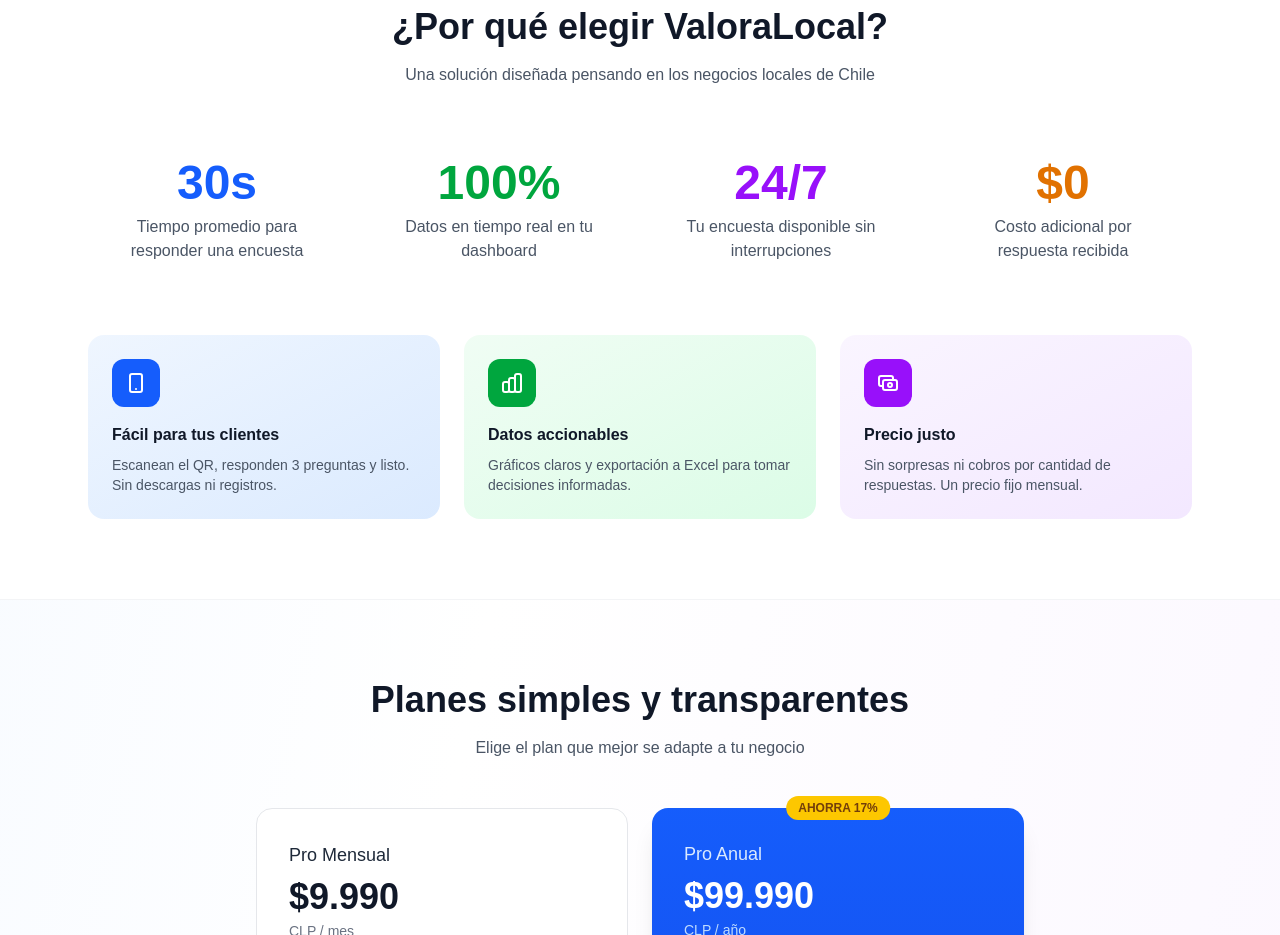
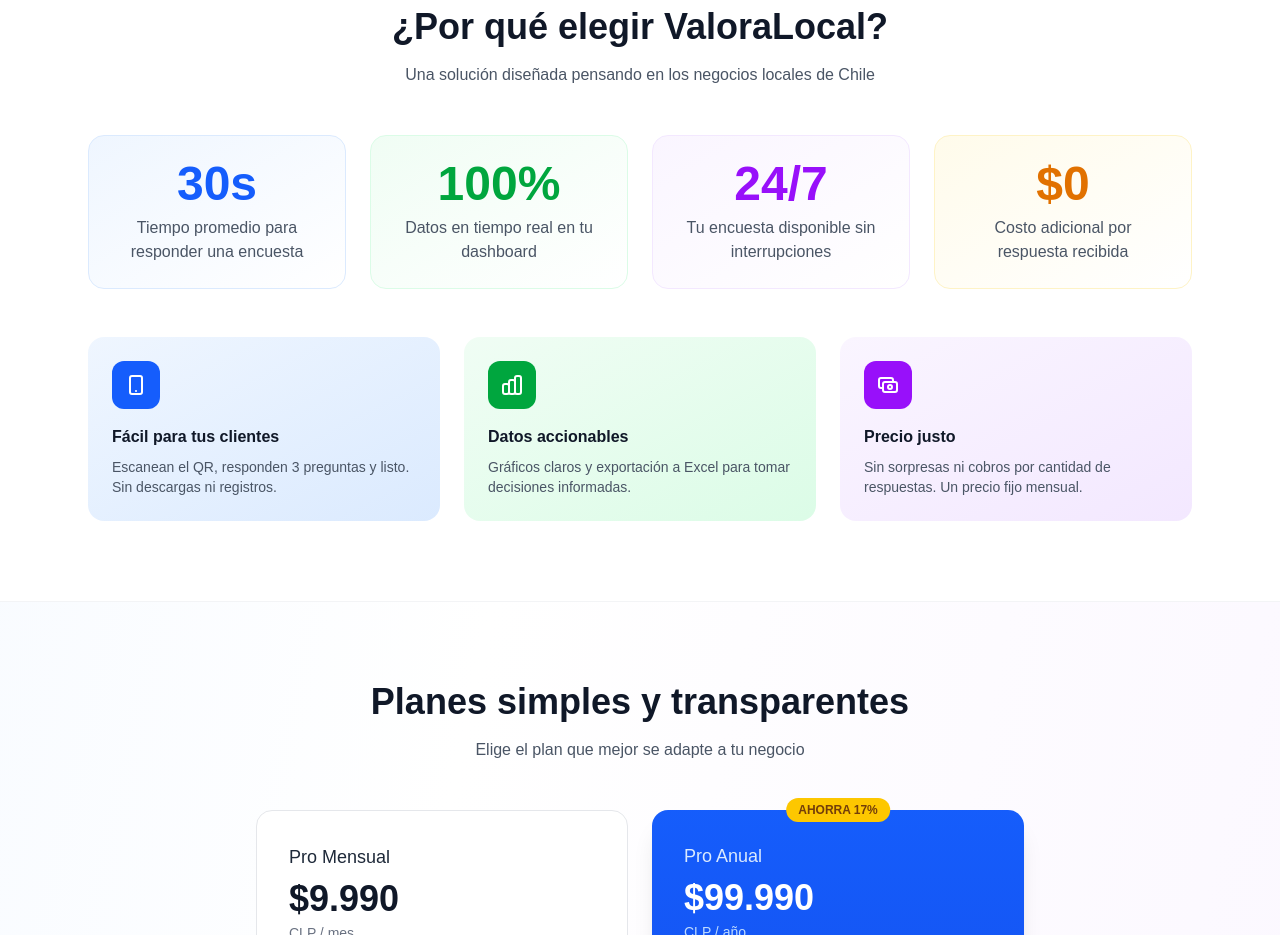
Before and after one commit to DiegoSalsa/SatisfaccionClientes, a Next.js app: page / in a window 1280 px wide. Shown: the part 3160-4095 px from the top of the page. Built offline with nearby package versions, Linux system fonts and the light colour scheme.

Commit message:
add animations to why choose us section

```diff
--- a/app/page.tsx
+++ b/app/page.tsx
@@ -452,23 +452,71 @@
               viewport={{ once: true, margin: "-50px" }}
               className="grid md:grid-cols-4 gap-6"
             >
-              <motion.div variants={staggerItem} className="text-center p-6">
-                <div className="text-5xl font-bold text-blue-600 dark:text-blue-400 mb-2">30s</div>
+              <motion.div
+                variants={staggerItem}
+                whileHover={{ scale: 1.05, y: -5 }}
+                className="text-center p-6 bg-gradient-to-br from-blue-50 to-white dark:from-blue-900/10 dark:to-zinc-900 rounded-2xl border border-blue-100 dark:border-blue-900/30"
+              >
+                <motion.div
+                  className="text-5xl font-bold text-blue-600 dark:text-blue-400 mb-2"
+                  initial={{ scale: 0 }}
+                  whileInView={{ scale: 1 }}
+                  viewport={{ once: true }}
+                  transition={{ type: "spring", stiffness: 200, delay: 0.1 }}
+                >
+                  30s
+                </motion.div>
                 <p className="text-gray-600 dark:text-zinc-400">Tiempo promedio para responder una encuesta</p>
               </motion.div>
 
-              <motion.div variants={staggerItem} className="text-center p-6">
-                <div className="text-5xl font-bold text-green-600 dark:text-green-400 mb-2">100%</div>
+              <motion.div
+                variants={staggerItem}
+                whileHover={{ scale: 1.05, y: -5 }}
+                className="text-center p-6 bg-gradient-to-br from-green-50 to-white dark:from-green-900/10 dark:to-zinc-900 rounded-2xl border border-green-100 dark:border-green-900/30"
+              >
+                <motion.div
+                  className="text-5xl font-bold text-green-600 dark:text-green-400 mb-2"
+                  initial={{ scale: 0 }}
+                  whileInView={{ scale: 1 }}
+                  viewport={{ once: true }}
+                  transition={{ type: "spring", stiffness: 200, delay: 0.2 }}
+                >
+                  100%
+                </motion.div>
                 <p className="text-gray-600 dark:text-zinc-400">Datos en tiempo real en tu dashboard</p>
               </motion.div>
 
-              <motion.div variants={staggerItem} className="text-center p-6">
-                <div className="text-5xl font-bold text-purple-600 dark:text-purple-400 mb-2">24/7</div>
+              <motion.div
+                variants={staggerItem}
+                whileHover={{ scale: 1.05, y: -5 }}
+                className="text-center p-6 bg-gradient-to-br from-purple-50 to-white dark:from-purple-900/10 dark:to-zinc-900 rounded-2xl border border-purple-100 dark:border-purple-900/30"
+              >
+                <motion.div
+                  className="text-5xl font-bold text-purple-600 dark:text-purple-400 mb-2"
+                  initial={{ scale: 0 }}
+                  whileInView={{ scale: 1 }}
+                  viewport={{ once: true }}
+                  transition={{ type: "spring", stiffness: 200, delay: 0.3 }}
+                >
+                  24/7
+                </motion.div>
                 <p className="text-gray-600 dark:text-zinc-400">Tu encuesta disponible sin interrupciones</p>
               </motion.div>
 
-              <motion.div variants={staggerItem} className="text-center p-6">
-                <div className="text-5xl font-bold text-amber-600 dark:text-amber-400 mb-2">$0</div>
+              <motion.div
+                variants={staggerItem}
+                whileHover={{ scale: 1.05, y: -5 }}
+                className="text-center p-6 bg-gradient-to-br from-amber-50 to-white dark:from-amber-900/10 dark:to-zinc-900 rounded-2xl border border-amber-100 dark:border-amber-900/30"
+              >
+                <motion.div
+                  className="text-5xl font-bold text-amber-600 dark:text-amber-400 mb-2"
+                  initial={{ scale: 0 }}
+                  whileInView={{ scale: 1 }}
+                  viewport={{ once: true }}
+                  transition={{ type: "spring", stiffness: 200, delay: 0.4 }}
+                >
+                  $0
+                </motion.div>
                 <p className="text-gray-600 dark:text-zinc-400">Costo adicional por respuesta recibida</p>
               </motion.div>
             </motion.div>
@@ -480,26 +528,50 @@
               viewport={{ once: true }}
               className="grid md:grid-cols-3 gap-6 mt-12"
             >
-              <motion.div variants={staggerItem} className="bg-gradient-to-br from-blue-50 to-blue-100 dark:from-blue-900/20 dark:to-blue-800/20 p-6 rounded-2xl">
-                <div className="w-12 h-12 bg-blue-600 rounded-xl flex items-center justify-center mb-4">
+              <motion.div
+                variants={staggerItem}
+                whileHover={{ y: -8, boxShadow: "0 20px 40px -12px rgba(59, 130, 246, 0.25)" }}
+                className="bg-gradient-to-br from-blue-50 to-blue-100 dark:from-blue-900/20 dark:to-blue-800/20 p-6 rounded-2xl transition-all"
+              >
+                <motion.div
+                  className="w-12 h-12 bg-blue-600 rounded-xl flex items-center justify-center mb-4"
+                  whileHover={{ rotate: [0, -10, 10, 0] }}
+                  transition={{ duration: 0.5 }}
+                >
                   <svg className="w-6 h-6 text-white" fill="none" stroke="currentColor" viewBox="0 0 24 24"><path strokeLinecap="round" strokeLinejoin="round" strokeWidth={2} d="M12 18h.01M8 21h8a2 2 0 002-2V5a2 2 0 00-2-2H8a2 2 0 00-2 2v14a2 2 0 002 2z" /></svg>
-                </div>
+                </motion.div>
                 <h3 className="font-semibold text-gray-900 dark:text-white mb-2">Fácil para tus clientes</h3>
                 <p className="text-gray-600 dark:text-zinc-400 text-sm">Escanean el QR, responden 3 preguntas y listo. Sin descargas ni registros.</p>
               </motion.div>
 
-              <motion.div variants={staggerItem} className="bg-gradient-to-br from-green-50 to-green-100 dark:from-green-900/20 dark:to-green-800/20 p-6 rounded-2xl">
-                <div className="w-12 h-12 bg-green-600 rounded-xl flex items-center justify-center mb-4">
+              <motion.div
+                variants={staggerItem}
+                whileHover={{ y: -8, boxShadow: "0 20px 40px -12px rgba(34, 197, 94, 0.25)" }}
+                className="bg-gradient-to-br from-green-50 to-green-100 dark:from-green-900/20 dark:to-green-800/20 p-6 rounded-2xl transition-all"
+              >
+                <motion.div
+                  className="w-12 h-12 bg-green-600 rounded-xl flex items-center justify-center mb-4"
+                  whileHover={{ rotate: [0, -10, 10, 0] }}
+                  transition={{ duration: 0.5 }}
+                >
                   <svg className="w-6 h-6 text-white" fill="none" stroke="currentColor" viewBox="0 0 24 24"><path strokeLinecap="round" strokeLinejoin="round" strokeWidth={2} d="M9 19v-6a2 2 0 00-2-2H5a2 2 0 00-2 2v6a2 2 0 002 2h2a2 2 0 002-2zm0 0V9a2 2 0 012-2h2a2 2 0 012 2v10m-6 0a2 2 0 002 2h2a2 2 0 002-2m0 0V5a2 2 0 012-2h2a2 2 0 012 2v14a2 2 0 01-2 2h-2a2 2 0 01-2-2z" /></svg>
-                </div>
+                </motion.div>
                 <h3 className="font-semibold text-gray-900 dark:text-white mb-2">Datos accionables</h3>
                 <p className="text-gray-600 dark:text-zinc-400 text-sm">Gráficos claros y exportación a Excel para tomar decisiones informadas.</p>
               </motion.div>
 
-              <motion.div variants={staggerItem} className="bg-gradient-to-br from-purple-50 to-purple-100 dark:from-purple-900/20 dark:to-purple-800/20 p-6 rounded-2xl">
-                <div className="w-12 h-12 bg-purple-600 rounded-xl flex items-center justify-center mb-4">
+              <motion.div
+                variants={staggerItem}
+                whileHover={{ y: -8, boxShadow: "0 20px 40px -12px rgba(147, 51, 234, 0.25)" }}
+                className="bg-gradient-to-br from-purple-50 to-purple-100 dark:from-purple-900/20 dark:to-purple-800/20 p-6 rounded-2xl transition-all"
+              >
+                <motion.div
+                  className="w-12 h-12 bg-purple-600 rounded-xl flex items-center justify-center mb-4"
+                  whileHover={{ rotate: [0, -10, 10, 0] }}
+                  transition={{ duration: 0.5 }}
+                >
                   <svg className="w-6 h-6 text-white" fill="none" stroke="currentColor" viewBox="0 0 24 24"><path strokeLinecap="round" strokeLinejoin="round" strokeWidth={2} d="M17 9V7a2 2 0 00-2-2H5a2 2 0 00-2 2v6a2 2 0 002 2h2m2 4h10a2 2 0 002-2v-6a2 2 0 00-2-2H9a2 2 0 00-2 2v6a2 2 0 002 2zm7-5a2 2 0 11-4 0 2 2 0 014 0z" /></svg>
-                </div>
+                </motion.div>
                 <h3 className="font-semibold text-gray-900 dark:text-white mb-2">Precio justo</h3>
                 <p className="text-gray-600 dark:text-zinc-400 text-sm">Sin sorpresas ni cobros por cantidad de respuestas. Un precio fijo mensual.</p>
               </motion.div>
```
